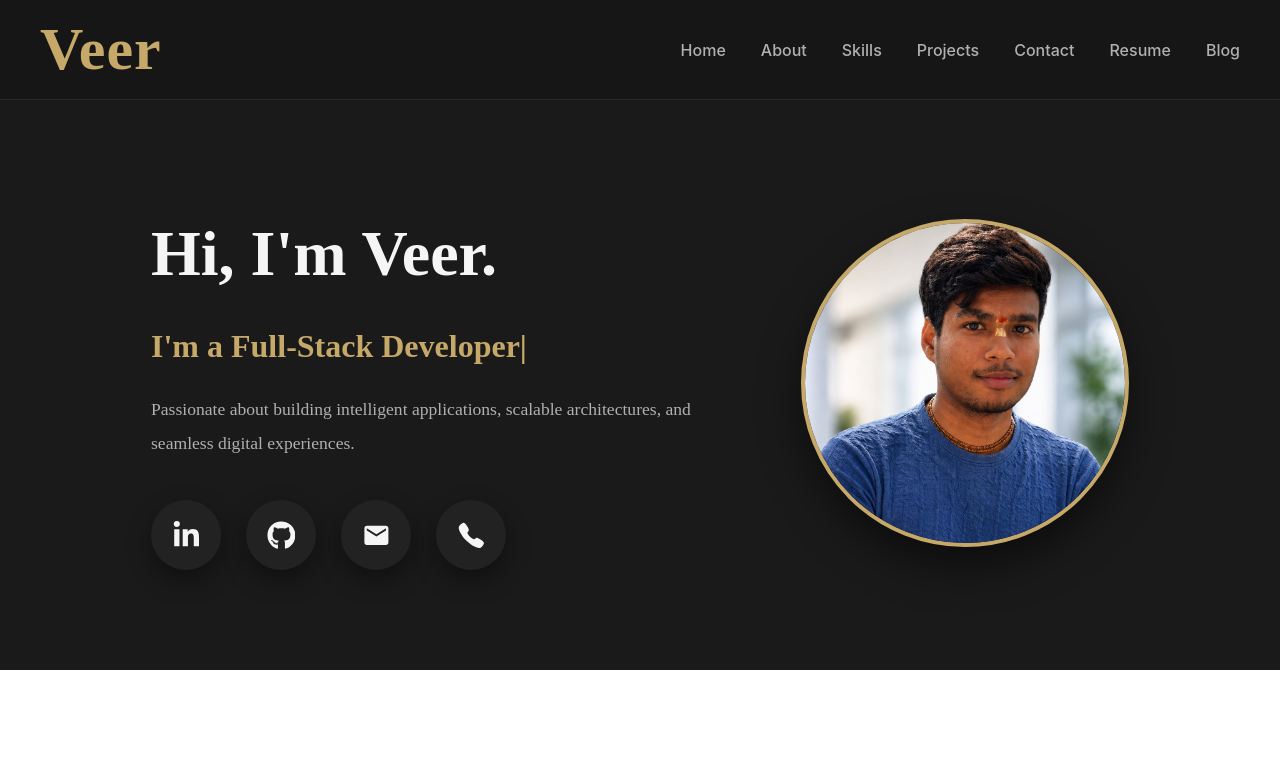
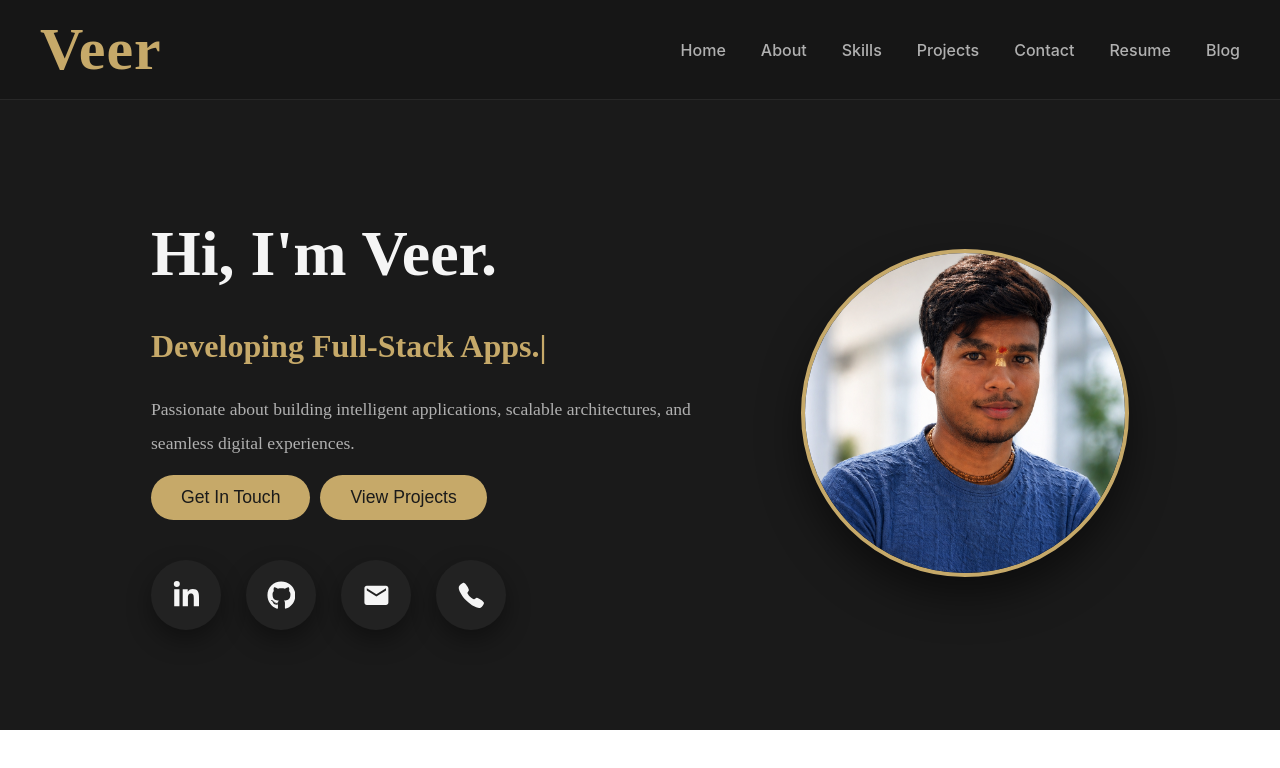
Before and after one commit to VeerGupta27/portfolio, a React app: page / in a window 1280 px wide. Shown: the top 768 px of the page. Built offline with nearby package versions, Linux system fonts and the light colour scheme; the HTML template or start-up script is replaced by a standard one.

Commit message:
Hero section completed

```diff
--- a/src/components/HeroSection.jsx
+++ b/src/components/HeroSection.jsx
@@ -14,21 +14,18 @@ export default function HeroSection(){
         <div className="Hero-right">
 
         <h1 className="Hero-title">Hi, I'm Veer.</h1>
-       <h2 className="Hero-subtitle">
-  I'm a{" "}
-
+  <h2 className="Hero-subtitle">
   <span className="changing-text">
     <TypeAnimation
       sequence={[
-        "AI Developer",
+        "Building AI Solutions.",
         2000,
 
-        "Full-Stack Developer",
+        "Developing Full-Stack Apps.",
         2000,
 
-        "Content Writer",
+        "Crafting Code & Verses.",
         2000,
-
       ]}
       wrapper="span"
       speed={50}
@@ -43,7 +40,12 @@ export default function HeroSection(){
 
 
 
-      <div className="social-icons">
+
+        <button className="cta-button">Get In Touch</button>
+        <button className="cta-button">View Projects</button>
+
+
+  <div className="social-icons">
 
   <a href="https://www.linkedin.com/in/veer27gupta" target="_blank">
     <FaLinkedinIn />
--- a/src/styles/HeroSection.css
+++ b/src/styles/HeroSection.css
@@ -70,6 +70,27 @@
     transform: scale(1.03);
 }
 
+.cta-button{
+    padding: 12px 30px;
+    margin : 15px 10px 0 0;
+    background-color: #C6A969;
+
+    color: #1A1A1A;
+
+    font-size: 1.1rem;
+
+    border: none;
+    border-radius: 30px;
+
+    cursor: pointer;
+
+    transition: background-color 0.3s ease;
+}
+
+.cta-button:hover{
+    background-color: #A57C4B;
+    transform:scale(1.05);
+}
 
 .social-icons{
     display: flex;
```
